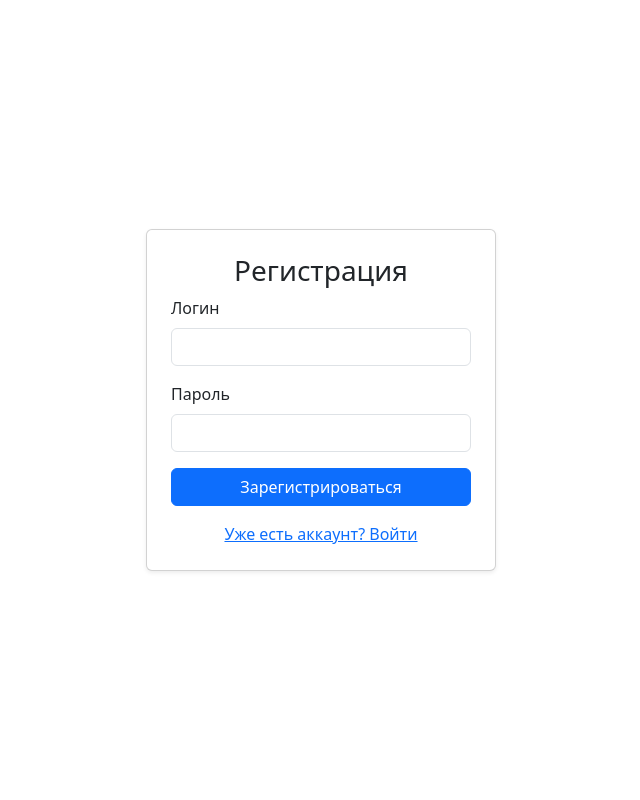
After one commit to tiacore-dev/chat-test, a FastAPI app: template app/templates/register.html in a window 1280 px wide. The commit adds this page. Shown: the whole page, without its empty margins (319-959 px from the left). Run offline with FastAPI, Linux system fonts and the light colour scheme; the template is opened without the code that fills it, so the values that code supplies are empty; parts of the project's set-up code (start-up, migrations or seed data) failed here and were passed over.

Commit message:
register

```diff
--- /dev/null
+++ b/app/pydantic_models/user_model.py
@@ -0,0 +1,6 @@
+from pydantic import BaseModel
+
+
+class RegisterUser(BaseModel):
+    username: str
+    password: str
--- a/app/routes/frontend_route.py
+++ b/app/routes/frontend_route.py
@@ -41,3 +41,8 @@ async def render_chat(request: Request):
 @frontend_router.get("/", response_class=HTMLResponse)
 async def render_login(request: Request):
     return templates.TemplateResponse("login.html", {"request": request})
+
+
+@frontend_router.get("/register", response_class=HTMLResponse)
+async def get_register_page(request: Request):  # Добавили аннотацию Request
+    return templates.TemplateResponse("register.html", {"request": request})
--- a/app/static/chat.js
+++ b/app/static/chat.js
@@ -131,3 +131,9 @@ function displayMessage(role, content) {
     chatBox.appendChild(messageElement);
     chatBox.scrollTop = chatBox.scrollHeight; // Автопрокрутка вниз
 }
+
+
+document.getElementById("logout").addEventListener("click", function () {
+    localStorage.removeItem("access_token");
+    window.location.href = "/";
+});
--- /dev/null
+++ b/app/static/register.js
@@ -0,0 +1,31 @@
+document.getElementById("register-form").addEventListener("submit", async function(event) {
+    event.preventDefault();
+
+    const username = document.getElementById("username").value.trim();
+    const password = document.getElementById("password").value.trim();
+
+    if (!username || !password) {
+        alert("Заполните все поля!");
+        return;
+    }
+
+    try {
+        const response = await fetch("/api/auth/register", {
+            method: "POST",
+            headers: { "Content-Type": "application/json" },
+            body: JSON.stringify({ username, password })
+        });
+
+        const data = await response.json();
+
+        if (!response.ok) {
+            throw new Error(data.detail || "Ошибка регистрации");
+        }
+
+        alert("Регистрация успешна! Теперь войдите в аккаунт.");
+        localStorage.setItem("access_token", data.access_token);
+        window.location.href = "/chat";
+    } catch (error) {
+        alert(error.message);
+    }
+});
--- a/app/templates/chat.html
+++ b/app/templates/chat.html
@@ -11,7 +11,10 @@
 <body class="d-flex flex-column vh-100 bg-light">
 
     <div class="container mt-3">
-        <h2 class="text-center">Добро пожаловать в чат!</h2>
+        <div class="d-flex justify-content-between align-items-center">
+            <h2 class="text-center flex-grow-1">Добро пожаловать в чат!</h2>
+            <button id="logout" class="btn btn-outline-danger">Выйти</button>
+        </div>
 
         <div id="chat-box" class="border rounded p-3 bg-white shadow-sm" style="height: 400px; overflow-y: auto;">
             <!-- Сообщения будут здесь -->
--- /dev/null
+++ b/app/templates/register.html
@@ -0,0 +1,29 @@
+<!DOCTYPE html>
+<html lang="ru">
+<head>
+    <meta charset="UTF-8">
+    <meta name="viewport" content="width=device-width, initial-scale=1.0">
+    <title>Регистрация</title>
+    <link href="https://cdn.jsdelivr.net/npm/bootstrap@5.3.2/dist/css/bootstrap.min.css" rel="stylesheet">
+</head>
+<body class="d-flex flex-column align-items-center justify-content-center vh-100">
+    <div class="card p-4 shadow-sm" style="width: 350px;">
+        <h3 class="text-center">Регистрация</h3>
+        <form id="register-form">
+            <div class="mb-3">
+                <label for="username" class="form-label">Логин</label>
+                <input type="text" id="username" class="form-control" required>
+            </div>
+            <div class="mb-3">
+                <label for="password" class="form-label">Пароль</label>
+                <input type="password" id="password" class="form-control" required>
+            </div>
+            <button type="submit" class="btn btn-primary w-100">Зарегистрироваться</button>
+        </form>
+        <div class="text-center mt-3">
+            <a href="/">Уже есть аккаунт? Войти</a>
+        </div>
+    </div>
+    <script src="/static/register.js"></script>
+</body>
+</html>
```
Also changed, not shown: app/routes/auth_route.py (+23 -2 lines), app/templates/login.html (+4 -4 lines).
